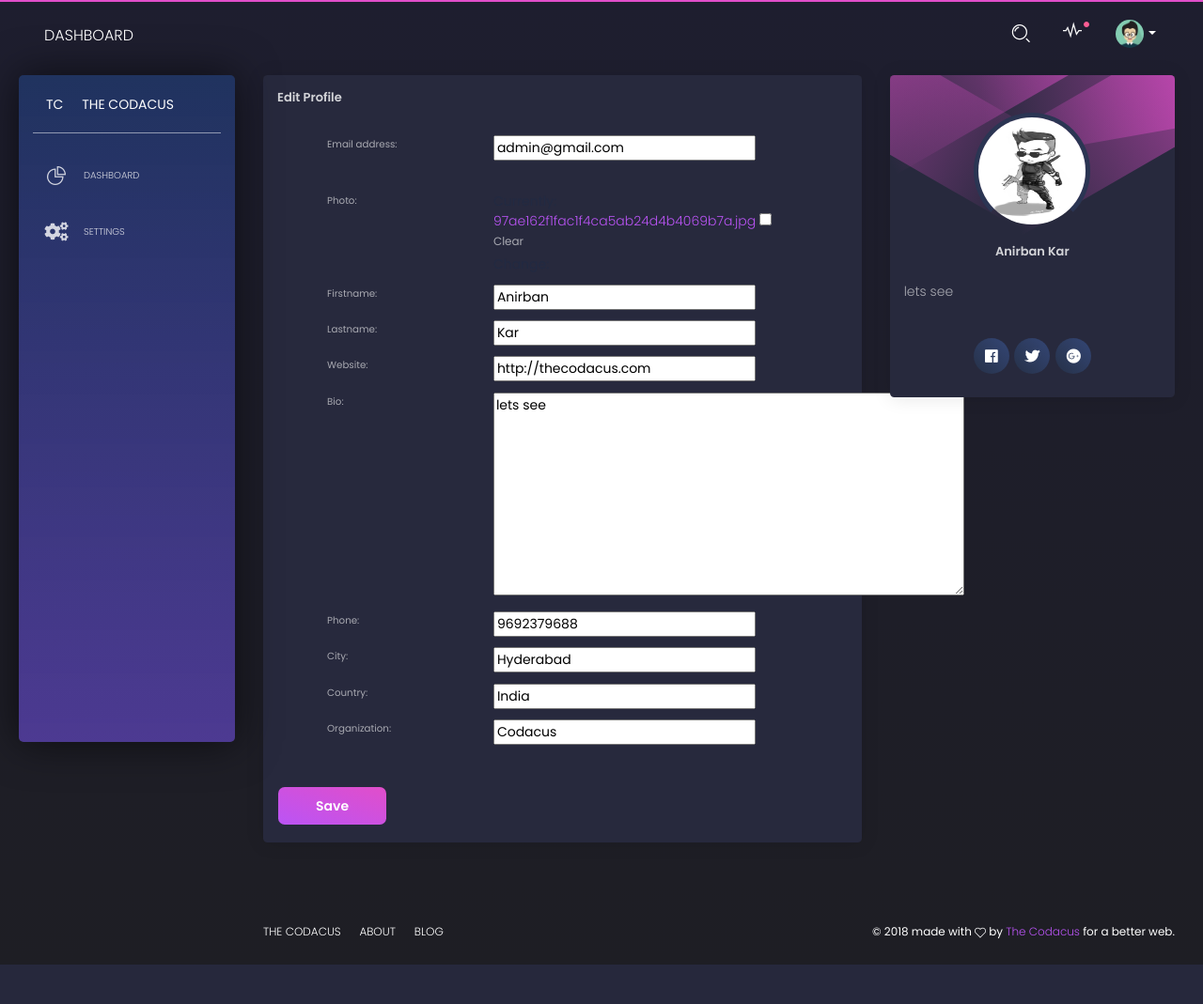
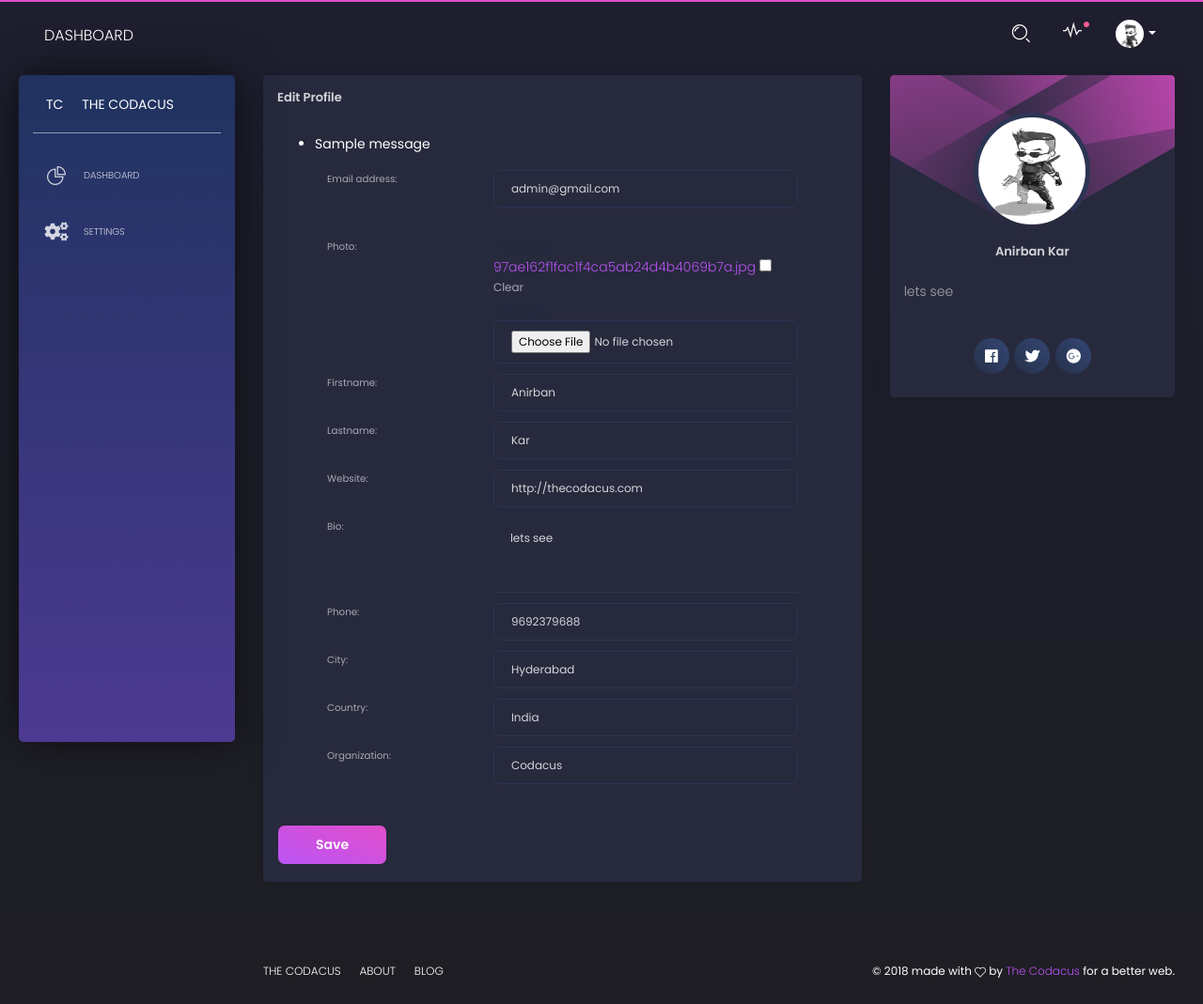
Before and after one commit to thecodacus/FaceAuth, a Django app: page /settings/profile/ in a window 1280 px wide. Shown: the whole page at 94% size. Before the commit the page ends 1027 px from the top, so only its background shows below. Run offline with Django 3.2, Linux system fonts and the light colour scheme; a user stored in the database is signed in; data comes from the database, SQL or seed files in the repository; both versions use the stored data as it was after the commit; one stand-in notice (Sample message) is shown; some libraries are stand-ins or nearby versions.

Commit message:
profile section added

```diff
--- a/FaceRecogEngine/FaceRecogInterface/settings.py
+++ b/FaceRecogEngine/FaceRecogInterface/settings.py
@@ -42,6 +42,7 @@
     'django.contrib.messages',
     'django.contrib.staticfiles',
     'rest_framework',
+    'widget_tweaks',
 ]
 
 MIDDLEWARE = [
@@ -124,6 +125,9 @@
 
 STATIC_URL = '/static/'
 
+MEDIA_URL = '/media/'
+MEDIA_ROOT = os.path.join(BASE_DIR, 'media')
+
 
 # upload size max
 DATA_UPLOAD_MAX_MEMORY_SIZE = 5242880
--- a/FaceRecogEngine/FaceRecogInterface/urls.py
+++ b/FaceRecogEngine/FaceRecogInterface/urls.py
@@ -16,7 +16,13 @@
 from django.contrib import admin
 from django.urls import path, include
 
+from django.conf import settings
+from django.conf.urls.static import static
+
 urlpatterns = [
     path('admin/', admin.site.urls),
     path('', include('recognition.urls')),
 ]
+
+if settings.DEBUG:
+	urlpatterns += static(settings.MEDIA_URL, document_root=settings.MEDIA_ROOT)
--- a/FaceRecogEngine/recognition/forms.py
+++ b/FaceRecogEngine/recognition/forms.py
@@ -4,14 +4,9 @@
 
 class UserRegForm(forms.ModelForm):
 	password=forms.CharField(widget=forms.PasswordInput)
-	password.widget.attrs.update({'class': 'form-control'})
 	class Meta:
 		model = User
 		fields = ('username','email','password')
-		widgets = {
-            'username': forms.TextInput(attrs={'class': 'form-control'}),
-            'email': forms.TextInput(attrs={'class': 'form-control'})
-        }
 
 class UserEditForm(forms.ModelForm):
 	class Meta:
@@ -24,9 +19,6 @@
 	class Meta:
 		model = User
 		fields = ('username','password')
-		widgets = {
-            'username': forms.TextInput(attrs={'class': 'form-control'}),
-        }
 
 class UserFaceRegForm(forms.ModelForm):
 	class Meta:
--- a/FaceRecogEngine/recognition/models.py
+++ b/FaceRecogEngine/recognition/models.py
@@ -30,7 +30,7 @@
 	user = models.OneToOneField(User, related_name='profile',on_delete=models.CASCADE)
 	firstname=models.CharField(max_length=100, default='', blank=True)
 	lastname=models.CharField(max_length=100, default='', blank=True)
-	photo = models.FileField(null=True, blank=True)
+	photo = models.ImageField(null=True, blank=True)
 	website = models.URLField(default='', blank=True)
 	bio = models.TextField(default='', blank=True)
 	phone = models.CharField(max_length=20, blank=True, default='')
--- a/FaceRecogEngine/recognition/templates/recognition/base.html
+++ b/FaceRecogEngine/recognition/templates/recognition/base.html
@@ -22,6 +22,12 @@
   <script type="text/javascript">
     var classifierUrl="{% static 'recognition/assets' %}/haarcascade_frontalface_default.xml"
   </script>
+  <style>
+    .form-group input[type=file] {
+        opacity: 100;
+        position: inherit;
+        height: auto;
+  </style>
 
   {% block head %}
   {% endblock%}
@@ -142,7 +148,11 @@
               <li class="dropdown nav-item">
                 <a href="#" class="dropdown-toggle nav-link" data-toggle="dropdown">
                   <div class="photo">
+                    {% if user.profile.photo %}
+                    <img class="avatar" src="{{ user.profile.photo.url }}" alt="...">
+                    {% else %}
                     <img src="../assets/img/anime3.png">
+                    {% endif %}
                   </div>
                   <b class="caret d-none d-lg-block d-xl-block"></b>
                   <p class="d-lg-none">
--- a/FaceRecogEngine/recognition/templates/recognition/login.html
+++ b/FaceRecogEngine/recognition/templates/recognition/login.html
@@ -48,7 +48,7 @@
 			    	<div class="row">
 			    		<div class="col-md-10" id="videoFrameContainer" style="margin:0 auto; width: 100%; text-align:center;"></div>
 			    	</div>
-					<form id="loginForm" class="hidden">
+					<form id="loginForm" class="hidden" action="" method="post" enctype="multipart/form-data">
 						{% include 'recognition/form-template.html' %}
 					</form>
 
--- a/FaceRecogEngine/recognition/templates/recognition/settings/profile.html
+++ b/FaceRecogEngine/recognition/templates/recognition/settings/profile.html
@@ -5,13 +5,28 @@
 {% block body %}
   <div class="row">
     <div class="col-md-8">
+      <form action="{% url 'recognition:edit-profile' %}" method="post" enctype="multipart/form-data">
         <div class="card">
           <div class="card-header">
             <h5 class="title">Edit Profile</h5>
           </div>
           <div class="card-body">
-          <form>
-            {% for field in user_form%}
+            {% if messages %}
+            <ul>
+              {% for message in messages %}
+                 <li>{{ message }}</li>
+              {% endfor %}
+            </ul>
+            {% endif %}
+
+            {% csrf_token %}
+            {% load widget_tweaks %}
+
+            {% for hidden_field in user_form.hidden_fields %}
+                {{ hidden_field }}
+            {% endfor %}
+
+            {% for field in user_form.visible_fields %}
             <div class="row">
               <div class="col-sm-10 offset-sm-1" >
                 <div class="form-group">
@@ -20,14 +35,17 @@
                       <span class="text-denger small">{{field.errors}}</span>
                     </div>
                     <label class="control-label col-sm-4">{{field.label_tag}}</label>
-                    <div class="col-sm-8">{{field}}</div>
+                    <div class="col-sm-8">{% render_field field class="form-control" %}</div>
                   </div>
                 </div>
               </div>
             </div>
             {% endfor %}
             <br/>
-            {% for field in profile_form%}
+            {% for hidden_field in profile_form.hidden_fields %}
+                {{ hidden_field }}
+            {% endfor %}
+            {% for field in profile_form.visible_fields %}
             <div class="row">
               <div class="col-sm-10 offset-sm-1" >
                 <div class="form-group">
@@ -36,18 +54,18 @@
                       <span class="text-denger small">{{field.errors}}</span>
                     </div>
                     <label class="control-label col-sm-4">{{field.label_tag}}</label>
-                    <div class="col-sm-8">{{field}}</div>
+                    <div class="col-sm-8">{% render_field field class="form-control" %}</div>
                   </div>
                 </div>
               </div>
             </div>
             {% endfor %}
-          </form>
           </div>
           <div class="card-footer">
             <button type="submit" class="btn btn-fill btn-primary">Save</button>
           </div>
         </div>
+      </form>
     </div>
     <div class="col-md-4">
       <div class="card  card-user">
--- a/FaceRecogEngine/recognition/views.py
+++ b/FaceRecogEngine/recognition/views.py
@@ -10,6 +10,7 @@
 from django.contrib.auth import authenticate, login,logout
 from django.contrib.auth.decorators import login_required
 from django.utils.decorators import method_decorator
+from django.contrib import messages
 
 
 from .forms import UserLoginForm, UserRegForm, UserFaceRegForm, UserEditForm, UserProfileForm
@@ -171,16 +172,17 @@
 		'profile_form': profile_form})
 
 	def post(self,request):
-		user_form = UserEditForm(request.POST, instance=request.user)
-		profile_form = UserProfileForm(request.POST, instance=request.user.profile)
+		user_form = UserEditForm(request.POST or None, request.FILES or None, instance=request.user)
+		profile_form = UserProfileForm(request.POST or None, request.FILES or None, instance=request.user.profile)
 		if user_form.is_valid() and profile_form.is_valid():
 			user_form.save()
 			profile_form.save()
-			messages.success(request, _('Your profile was successfully updated!'))
+			messages.success(request, 'Your profile was successfully updated!')
 			return redirect('recognition:edit-profile')
 		else:
-			messages.error(request, _('Please correct the error below.'))
+			messages.error(request,'Please correct the error below.')
 
+		return render(request, self.template_name, {'user_form': user_form, 'profile_form': profile_form})
 # login without password
 # user.backend = 'django.contrib.auth.backends.ModelBackend'
 # login(request, user)
--- a/FaceRecogEngine/requirements.txt
+++ b/FaceRecogEngine/requirements.txt
@@ -1,6 +1,7 @@
 appdirs==1.4.3
 Django==2.1
 djangorestframework==3.8.2
+django-widget-tweaks==1.4.2
 packaging==16.8
 pyparsing==2.2.0
 pytz==2017.2
```
Also changed, not shown: FaceRecogEngine/recognition/templates/recognition/form-template.html (+9 -2 lines), FaceRecogEngine/db.sqlite3, FaceRecogEngine/media/40623.png (added), FaceRecogEngine/media/97ae162f1fac1f4ca5ab24d4b4069b7a.jpg (added), FaceRecogEngine/media/97ae162f1fac1f4ca5ab24d4b4069b7a_1.jpg (added), FaceRecogEngine/recognition/migrations/0007_auto_20180903_0918.py (added), 1 other file. Lines whose indentation alone changed are shown as unchanged.
